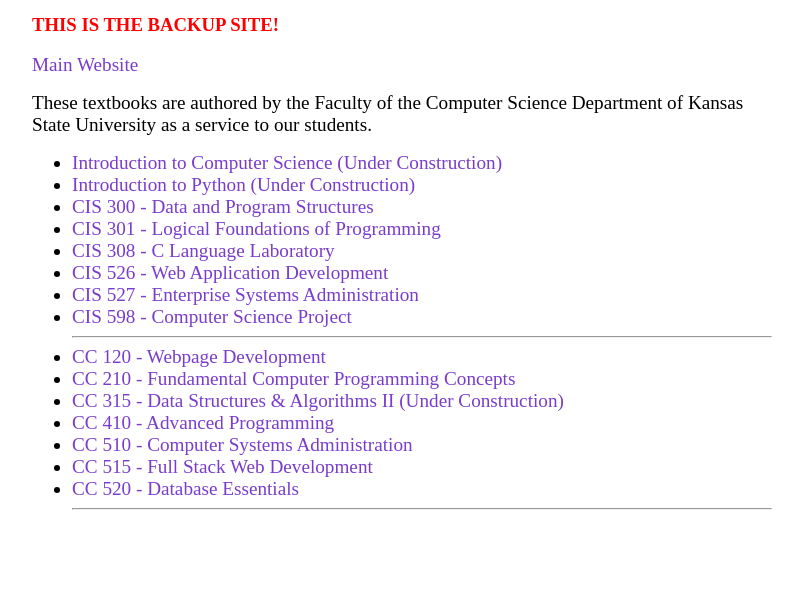
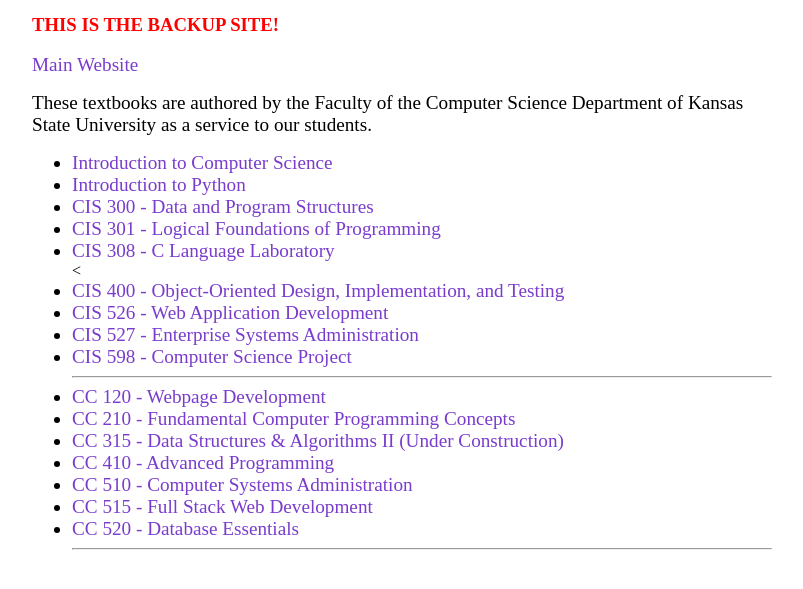
Before and after one commit to ksu-cs-textbooks/ksu-cs-textbooks.github.io, a plain HTML site: page index.html in a window 1280 px wide. Shown: the part 115-704 px from the top of the page, without its empty margins (238-1041 px from the left). Drawn offline with Linux system fonts and the light colour scheme.

Commit message:
Update index.html

```diff
--- a/index.html
+++ b/index.html
@@ -61,12 +61,12 @@
          as a service to our students.
       </p>
       <ul>
-         <li><a href="https://textbooks.cs.ksu.edu/cs-zero">Introduction to Computer Science (Under Construction)</a></li>
-         <li><a href="https://textbooks.cs.ksu.edu/intro-python">Introduction to Python (Under Construction)</a></li>
+         <li><a href="https://textbooks.cs.ksu.edu/cs-zero">Introduction to Computer Science</a></li>
+         <li><a href="https://textbooks.cs.ksu.edu/intro-python">Introduction to Python</a></li>
          <li><a href="https://ksu-cs-textbooks.github.io/cis300/">CIS 300 - Data and Program Structures</a></li>
          <li><a href="https://textbooks.cs.ksu.edu/cis301">CIS 301 - Logical Foundations of Programming</a></li>
          <li><a href="https://textbooks.cs.ksu.edu/cis308">CIS 308 - C Language Laboratory</a></li>
-         <!--<li><a href="https://textbooks.cs.ksu.edu/cis400">CIS 400 - Object-Oriented Design, Implementation, and Testing</a></li> -->
+         <<li><a href="https://textbooks.cs.ksu.edu/cis400">CIS 400 - Object-Oriented Design, Implementation, and Testing</a></li>
          <li><a href="https://ksu-cs-textbooks.github.io/cis526/">CIS 526 - Web Application Development</a></li>
          <li><a href="https://ksu-cs-textbooks.github.io/cis527/">CIS 527 - Enterprise Systems Administration</a></li>
          <!--<li><a href="https://textbooks.cs.ksu.edu/cis580">CIS 580 - Foundations of Game Programming</a></li> -->
```
